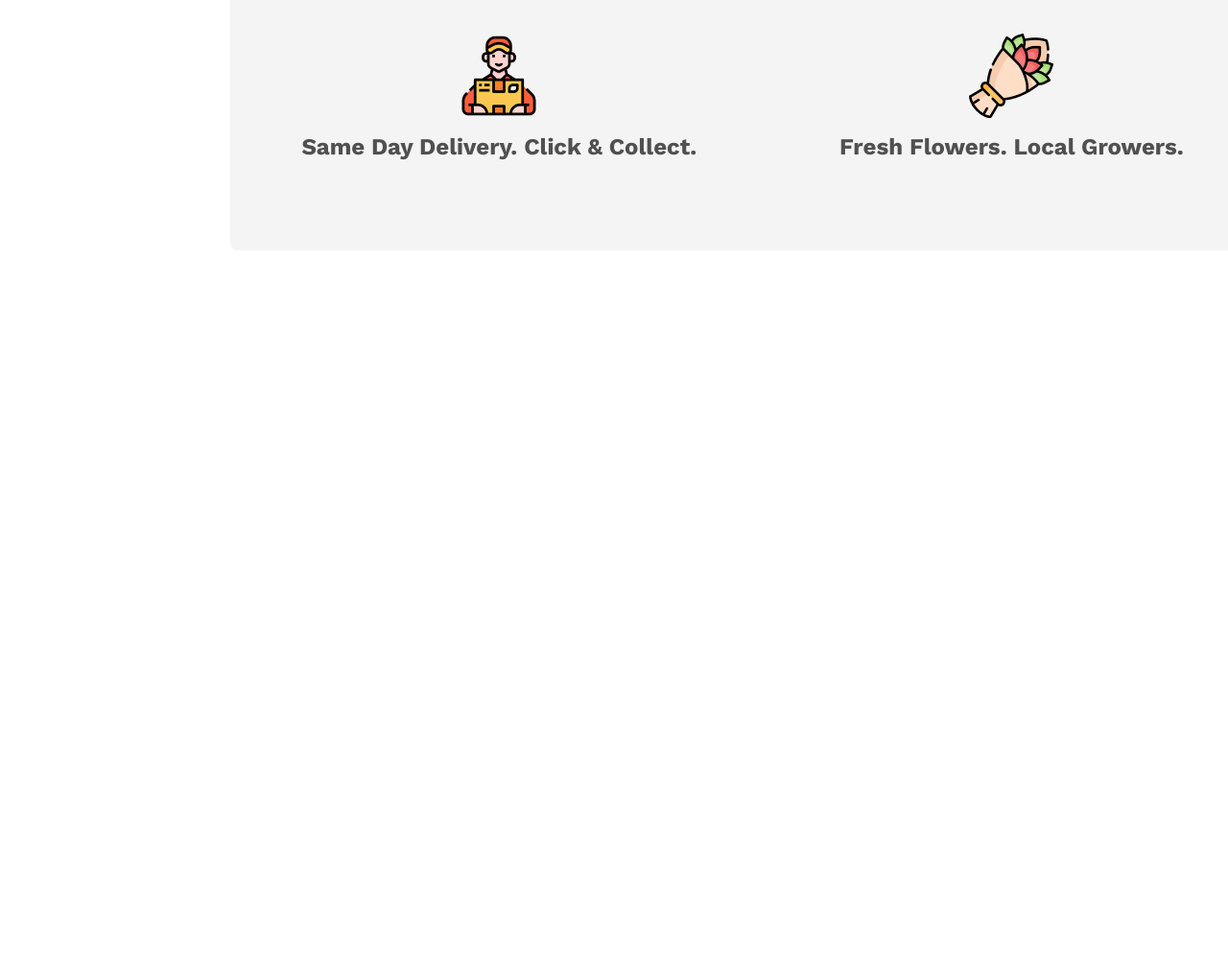
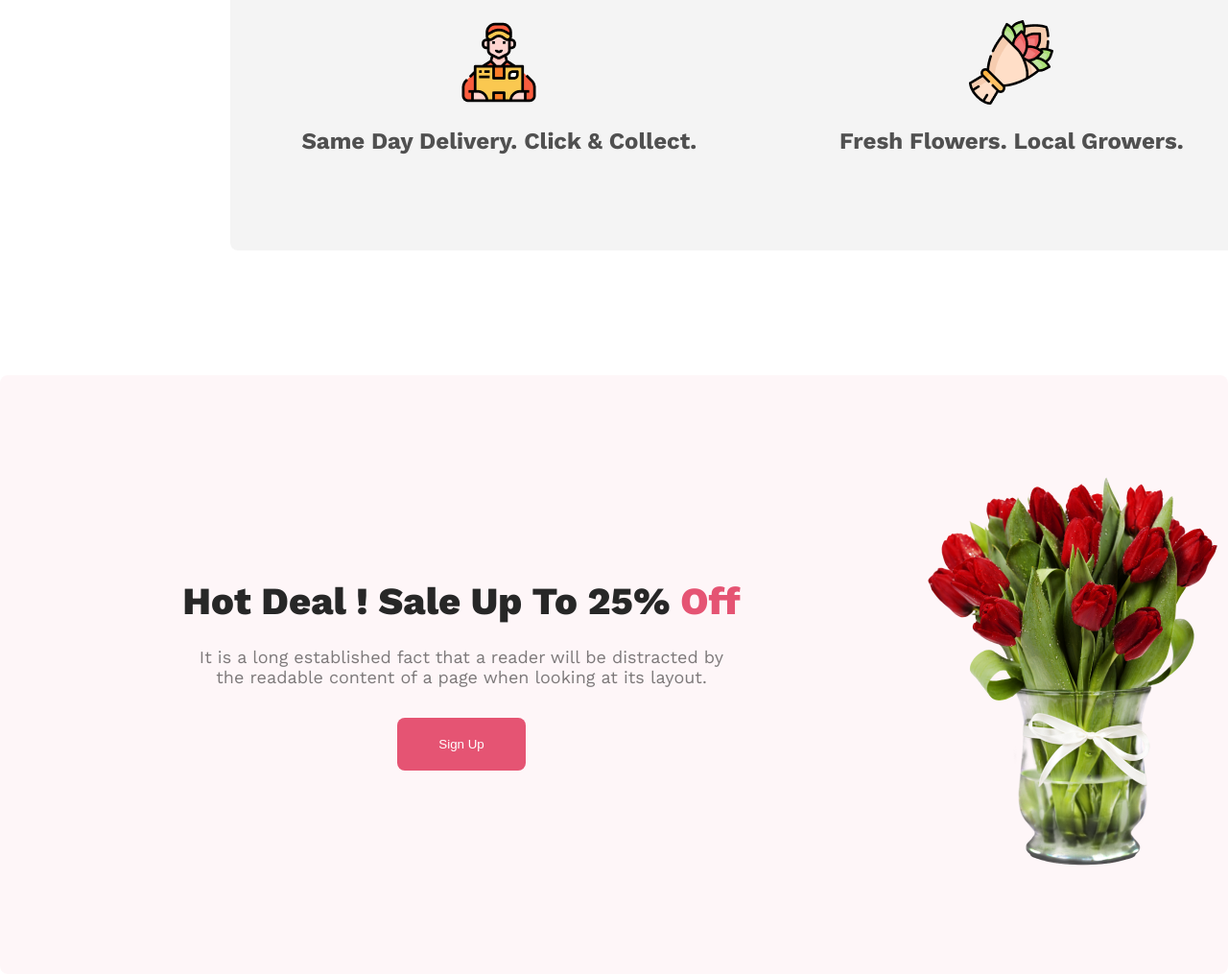
Before and after one commit to tamzid74/flower-shop-website, a plain HTML site: page index.html in a window 1280 px wide. Shown: the part 1840-2855 px from the top of the page at 96% size. Before the commit the page ends 2101 px from the top, so only its background shows below. Drawn offline with nearby package versions, Linux system fonts and the light colour scheme.

Commit message:
sale section done

```diff
--- a/index.html
+++ b/index.html
@@ -67,11 +67,28 @@
                     <h1>Fresh Flowers. Local Growers.</h1>
                 </div>
                 <div class="icons">
-                    <img width="88px" src="images/Group 59.png" alt="">
+                    <img src="images/Group 59.png" alt="">
                     <h1>24/7 Free Support.</h1>
                 </div>
             </div>
 
+         </section>
+
+         <!-- sale section start -->
+
+         <section>
+            <div class="sale-container">
+                <div class="sale-title">
+                    <h1>Hot Deal ! Sale Up To 25% <span>Off</span></h1>
+                    <p>It is a long established fact that a reader will be distracted by the readable content of a page when looking at its layout.</p>
+                    <button class="btn-pink">Sign Up</button>
+                </div>
+
+            <div class="sale-photo">
+                <img src="images/pngwing 8.png" alt="">
+
+            </div>
+            </div>
          </section>
 
 
--- a/style.css
+++ b/style.css
@@ -55,7 +55,14 @@ body {
     border: 0px;
     color: white;
     margin-top: 32px;
+
 }
+
+.btn-pink:hover {
+    cursor: pointer;
+    background-color: #272727;
+}
+
 
 
 /* main section styles */
@@ -139,6 +146,10 @@ body {
 
 }
 
+.flower-title:hover {
+    cursor: pointer;
+}
+
 /* icon container style */
 
 .icon-container {
@@ -159,5 +170,42 @@ body {
     color: rgba(39, 39, 39, 0.80);
     font-size: 24px;
     font-weight: 600;
-    margin-top: 12px;
+    padding: 20px;
+
 }
+
+/* sale section style */
+
+.sale-container {
+    border-radius: 8px;
+    background: rgba(229, 84, 115, 0.05);
+    height: 60%;
+    display: flex;
+    justify-content: center;
+    align-items: center;
+    margin-top: 130px;
+    padding: 100px 0;
+}
+
+.sale-title {
+    text-align: center;
+}
+
+.sale-title h1 {
+    color: #272727;
+    font-size: 40px;
+    font-weight: 800;
+
+}
+.sale-title h1>span{
+    color: #E55473;
+}
+
+.sale-title p {
+    color: rgba(39, 39, 39, 0.60);
+    font-size: 18px;
+    font-weight: 400;
+    width: 60%;
+    padding: 24px 0 0 0px;
+    margin: 0 auto;
+}
```
